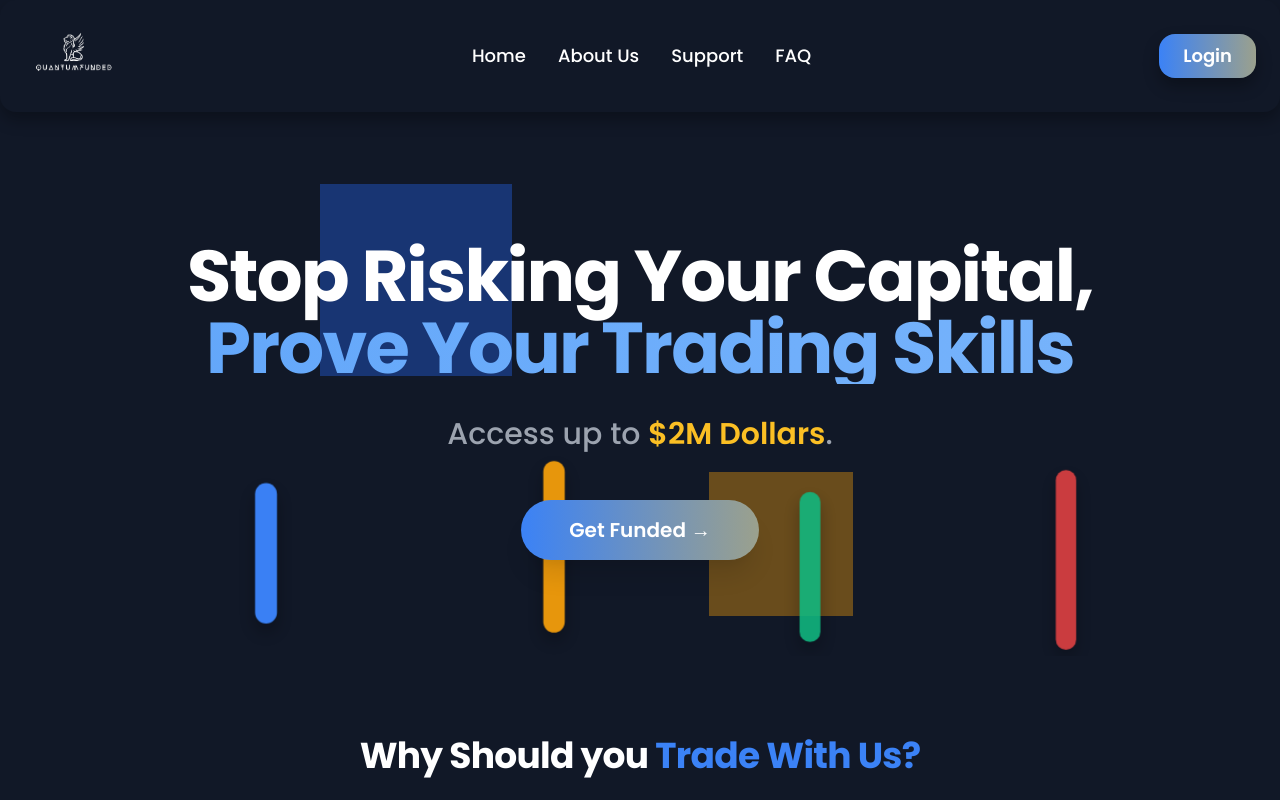
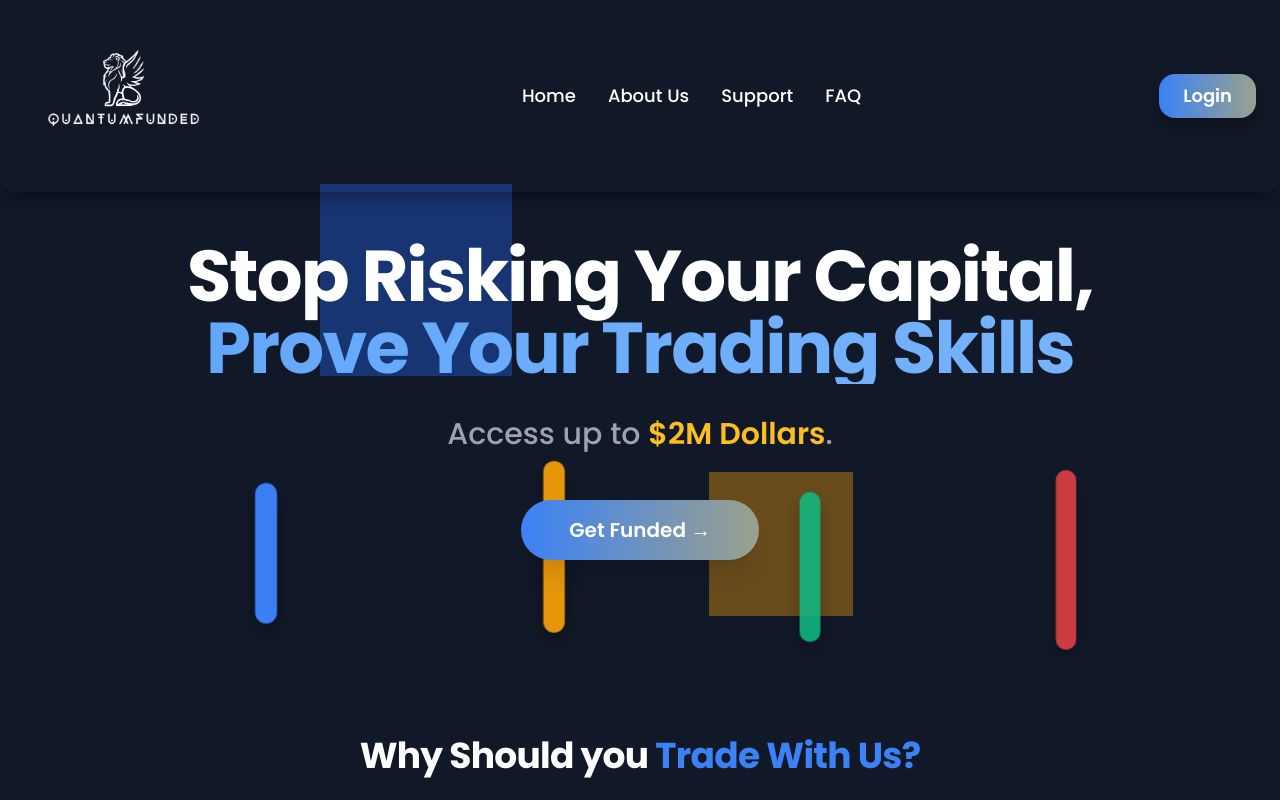
Before and after one commit to mohishashur/quantumfunded, a plain HTML site: page index.html in a window 1280 px wide. Shown: the top 800 px of the page. Drawn offline with nearby package versions, Linux system fonts and the light colour scheme.

Commit message:
Update index.html

```diff
--- a/index.html
+++ b/index.html
@@ -234,7 +234,7 @@
 <header id="header" class="fixed top-0 left-0 w-full bg-gradient-to-r from-[#0a0f29] to[#020517] shadow-lg z-50 px-6 py-4 flex justify-between items-center transition-all duration-300 ease-in-out">
     <!-- Logo -->
     <div class="logo">
-        <img src="assets/qfwhite.png" alt="Logo" class="h-20 w-auto transition-transform duration-300 ease-in-out hover:scale-105">
+        <img src="assets/qfwhite.png" alt="Logo" style="max-width: 200px; height: auto;">
     </div>
 
     <!-- Desktop Navigation -->
```
